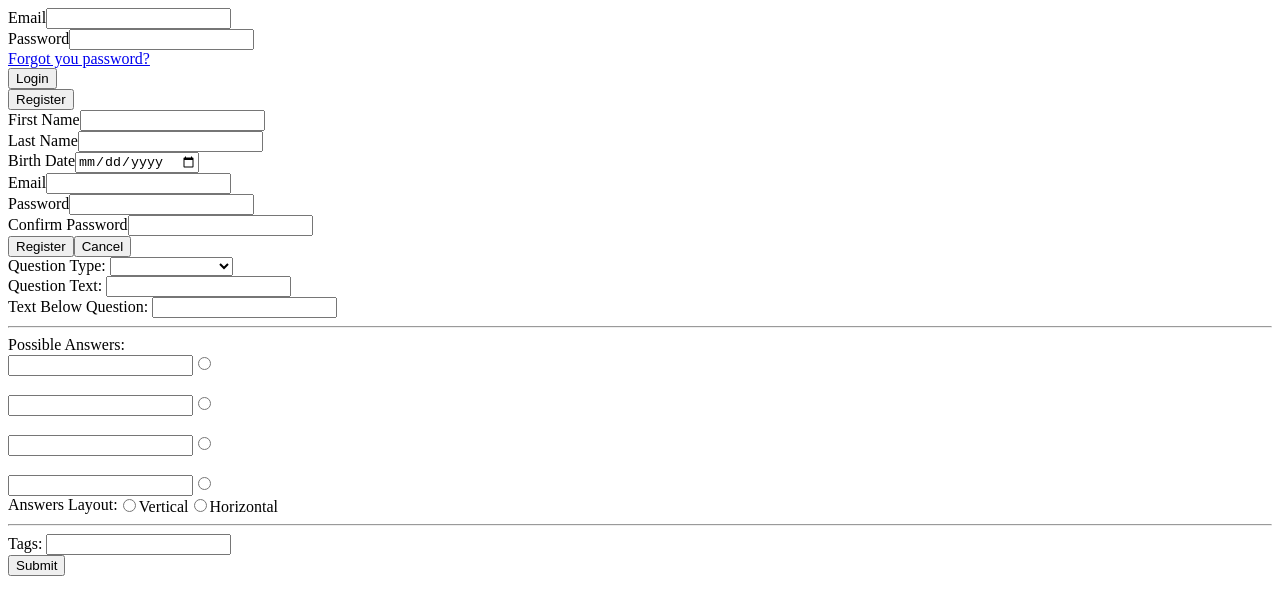
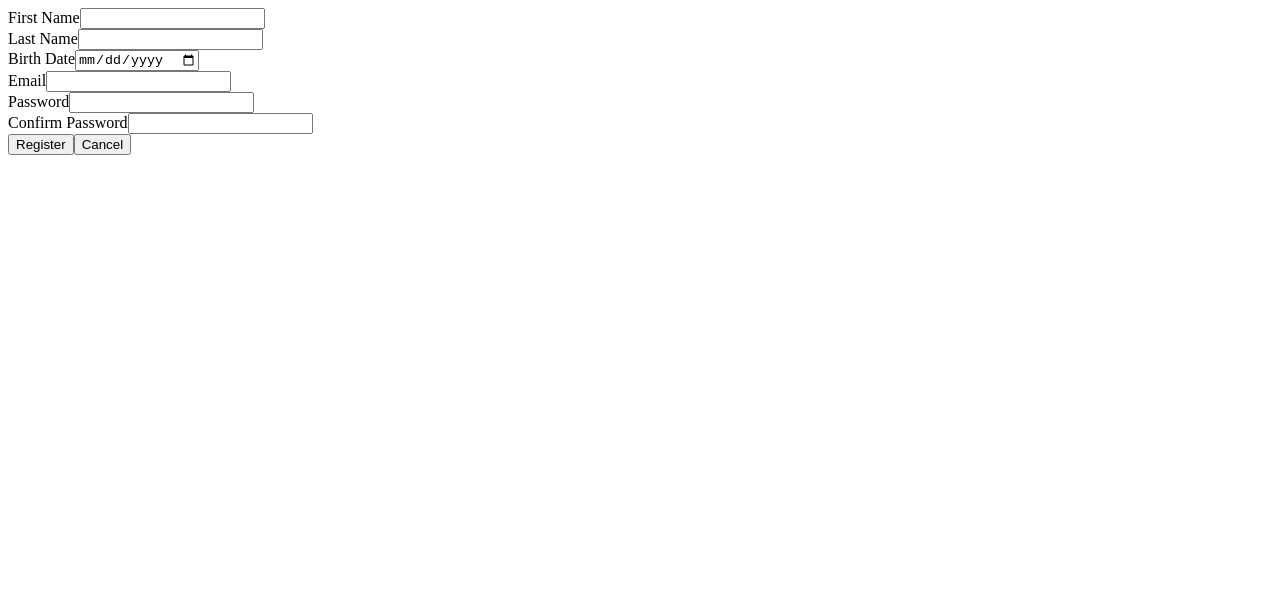
Before and after one commit to sanadsa/ExamSystem, an Angular app: page /register in a window 1280 px wide. Shown: the top 614 px of the page. Built offline with nearby package versions, Linux system fonts and the light colour scheme.

Commit message:
services update

```diff
--- a/src/app/app.component.html
+++ b/src/app/app.component.html
@@ -1,5 +1,5 @@
-<app-login-admin></app-login-admin>
+<!-- <app-login-admin></app-login-admin> -->
 
 <router-outlet></router-outlet>
 
-<app-question-form></app-question-form>
+<!-- <app-question-form></app-question-form> -->
--- a/src/app/components/login-admin/login-admin.component.html
+++ b/src/app/components/login-admin/login-admin.component.html
@@ -11,7 +11,7 @@
       <a href="#" (click)="restorePassword(e.value)">Forgot you password?</a>
     </div>
     <div class="form-group">
-      <button >Login</button>
+      <button type="submit" >Login</button>
     </div>
 
 </form>
--- a/src/app/components/login-admin/login-admin.component.ts
+++ b/src/app/components/login-admin/login-admin.component.ts
@@ -27,7 +27,13 @@ export class LoginAdminComponent implements OnInit {
   }
 
   login() {
-    this.router.navigate(['/mainmenu']);
+    // if (this.loginForm.invalid) {
+    //   return;
+    //
+    this.authenticationService.login(this.loginForm.value.email,this.loginForm.value.password).subscribe(user=>{
+      debugger;
+      this.router.navigate(['/mainmenu']);
+    },err =>console.log(err));
   }
 
   restorePassword(email){
--- a/src/app/components/register-admin/register-admin.component.ts
+++ b/src/app/components/register-admin/register-admin.component.ts
@@ -20,7 +20,7 @@ export class RegisterAdminComponent implements OnInit {
 
   ngOnInit() {
     this.registerForm = this.formBuilder.group({
-      email:['',Validators.required],
+      email: ['', Validators.required],
       firstName: ['', Validators.required],
       lastName: ['', Validators.required],
       birthdate: ['', Validators.required],
@@ -37,10 +37,11 @@ export class RegisterAdminComponent implements OnInit {
     if (this.registerForm.invalid) {
       return;
     }
-    this.router.navigate(['/login']);
-    // call sevice save register
+    this.authenticationService.register(this.registerForm.value).subscribe(registeration => {
+      this.router.navigate(['/login']);
+    }, err => console.log(err));
   }
 
-  get f(){return this.registerForm.controls;}
+  get f() { return this.registerForm.controls; }
 
 }
--- a/src/app/components/restore-password/restore-password.component.ts
+++ b/src/app/components/restore-password/restore-password.component.ts
@@ -17,6 +17,7 @@ export class RestorePasswordComponent implements OnInit {
   emailByUrl: BehaviorSubject<any>
   restorePasswordForm: FormGroup
   submitted: boolean
+
   constructor(private route: ActivatedRoute,
     private formBuilder: FormBuilder,
     private authenticationService: AuthenticationService,
@@ -37,12 +38,13 @@ export class RestorePasswordComponent implements OnInit {
   }
 
   updatePassword() {
-    debugger;
     this.submitted = true;
     if (this.restorePasswordForm.invalid) {
       return;
     }
+
     this.authenticationService.updatePassword(this.restorePasswordForm.value).subscribe(res => {
+      alert('password Changed');
       this.router.navigate(['/login']);
     }, err => { console.log(err); })
   }
--- a/src/app/services/authentication.service.ts
+++ b/src/app/services/authentication.service.ts
@@ -1,5 +1,5 @@
 import { Injectable } from '@angular/core';
-import { HttpClient } from '@angular/common/http';
+import { HttpClient, HttpHeaders } from '@angular/common/http';
 import { Observable, BehaviorSubject } from 'rxjs';
 
 
@@ -11,12 +11,19 @@ export class AuthenticationService {
 
   constructor(private http: HttpClient) { }
 
-  restorePassword(email):Observable<any> {
-    return this.http.get('http://localhost:8000/api/RestorePassword/' + email);
+  restorePassword(email): Observable<any> {
+    return this.http.get('http://localhost:8000/api/restorePassword/' + email);
   }
 
-  updatePassword(user:any){
-    debugger;
-    return this.http.post('http://localhost:8000/api/UpdatePassword/',JSON.stringify(user));
+  updatePassword(user: any) {
+    return this.http.post('http://localhost:8000/api/updatePassword/', user);
+  }
+
+  login(email: string, password: string) {
+    return this.http.get('http://localhost:8000/api/login/' + email + '/' + password);
+  }
+
+  register(user: any) {
+    return this.http.post('http://localhost:8000/api/register/', user);
   }
 }
```
